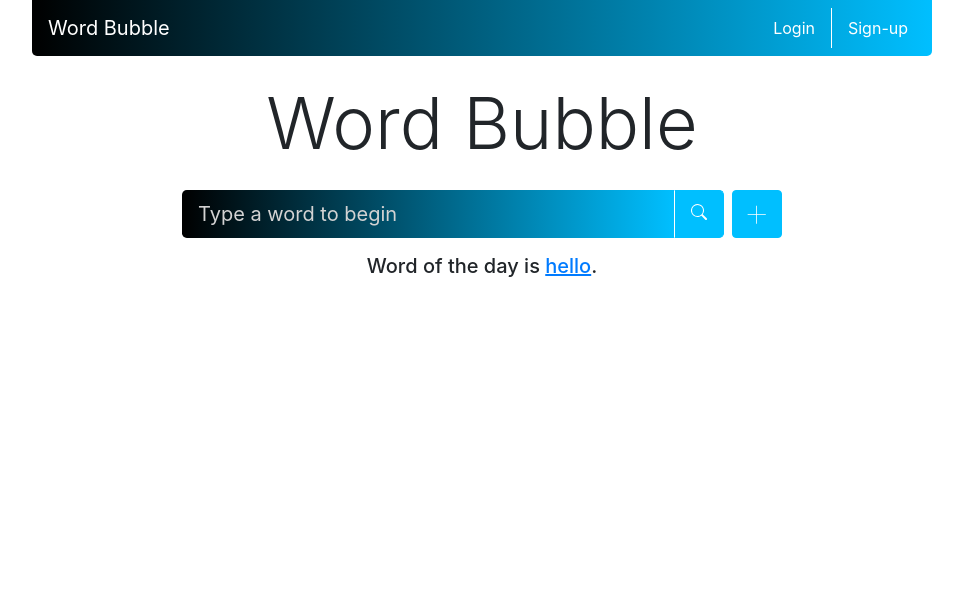
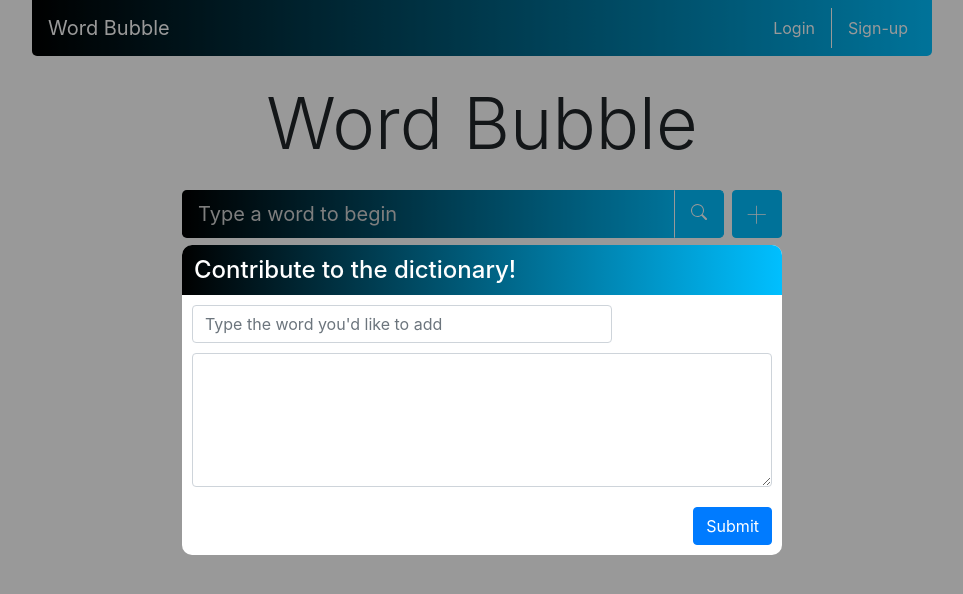
Before and after one commit to bchadwic/react, a React (Create React App) app in the folder my-app/: page / in a window 1280 px wide. Shown: the top 594 px of the page, without its empty margins (158-1121 px from the left). Built offline with nearby package versions, Linux system fonts and the light colour scheme.

Commit message:
added a definition addition modal

```diff
--- a/my-app/src/components/App.js
+++ b/my-app/src/components/App.js
@@ -7,6 +7,7 @@ import SearchBar from './SearchBar';
 import Results from './Results';
 import Footnote from './Footnote';
 import '../styles/App.css';
+import Modal from './Modal';
 
 const App = () => {
 
@@ -17,6 +18,7 @@ const App = () => {
             <Header/>
             <Word />
             <SearchBar />
+            <Modal />
             {isDefault ? <Footnote /> : <Results />}
         </div>
   );
--- /dev/null
+++ b/my-app/src/components/Modal.js
@@ -0,0 +1,30 @@
+import '../styles/Modal.css';
+import InputGroup from 'react-bootstrap/InputGroup';
+import FormControl from 'react-bootstrap/FormControl';
+import Form from 'react-bootstrap/Form';
+import Button from 'react-bootstrap/Button';
+
+const Modal = () => {
+    return (
+        <div className="Modal-Back-Drop">
+        <div className="Modal">
+            <div className="Modal-Header">
+                <h4>Contribute to the dictionary!</h4>
+            </div>
+            <Form>
+                    <div className="Modal-Word">
+                        <FormControl id='Modal-Word-Input' placeholder="Type the word you'd like to add"/>
+                    </div>
+                    <div className="Modal-Definition">
+                        <Form.Control className="Modal-Definition-Input" as='textarea' rows={5}/>
+                    </div>
+                    <div className="Modal-Submit">
+                        <Button className="Modal-Submit-Input">Submit</Button>
+                    </div>
+            </Form>
+        </div>
+        </div>
+    );
+};
+
+export default Modal;
--- /dev/null
+++ b/my-app/src/styles/Modal.css
@@ -0,0 +1,49 @@
+.Modal-Back-Drop {
+    display: flex;
+    position: fixed;
+    background-color: rgba(0,0,0,.4);
+    width: 100%;
+    height: 100%;
+    z-index: 2;
+}
+
+.Modal {
+    width: 90%;
+    max-width: 600px;
+    margin: auto;
+    border-radius: 10px;
+    background-color: white;
+    z-index: 3;
+}
+
+.Modal-Header {
+    display: flex;
+    background-image: linear-gradient(to right, black, deepskyblue);
+    height: 50px;
+    border-top-left-radius: inherit;
+    border-top-right-radius: inherit;
+}
+
+.Modal-Header h4 {
+    color: white;
+    margin: auto;
+    margin-left: 2%;
+}
+
+.Modal-Word {
+    margin: 10px;
+    width: 70%;
+}
+
+.Modal-Definition {
+    margin: 10px;
+}
+
+.Modal-Submit {
+    display: flex;
+    justify-content: flex-end;
+}
+
+.Modal-Submit-Input {
+    margin: 10px;
+}
```
